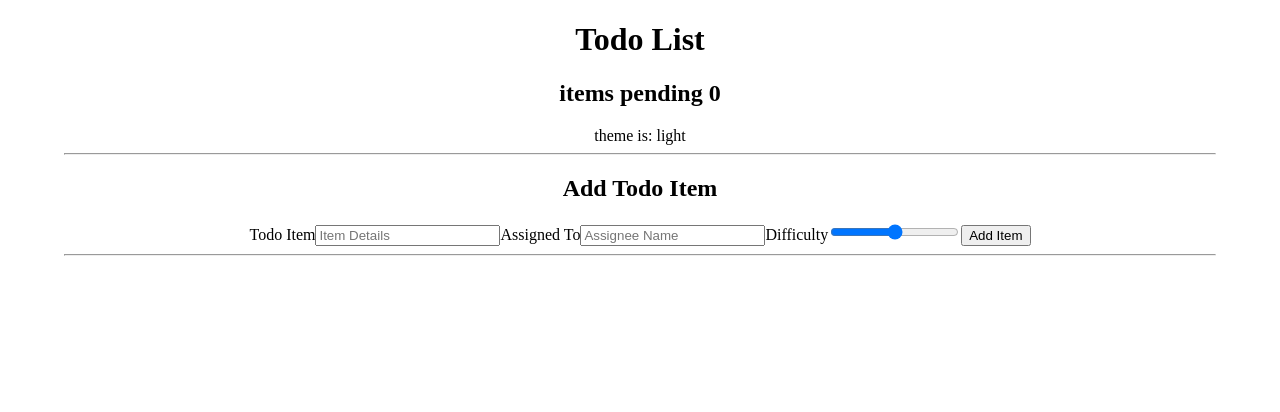
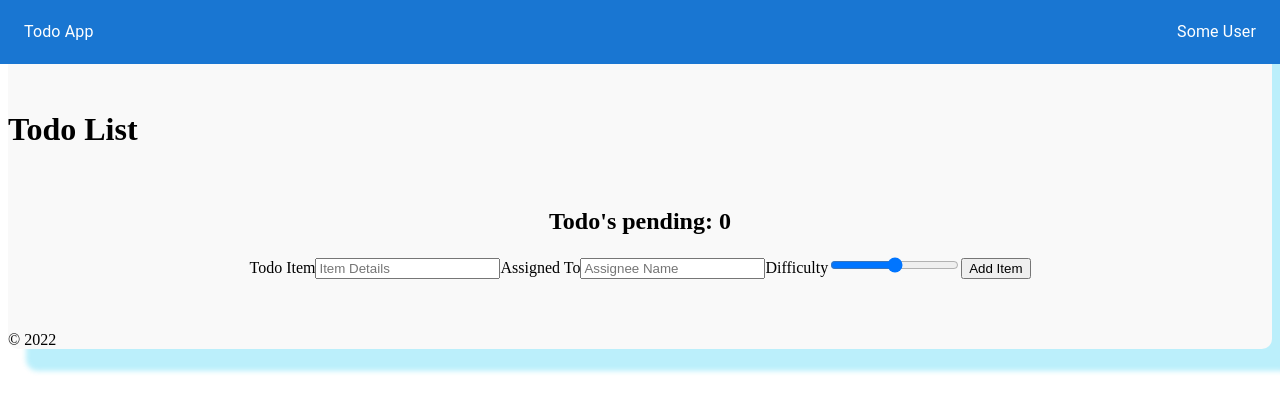
Before and after one commit to antoni909/todo-app, a React (Create React App) app: page / in a window 1280 px wide. Shown: the top 412 px of the page. Built offline with nearby package versions, Linux system fonts and the light colour scheme.

Commit message:
adds styling from material ui to entire app

```diff
--- a/src/App.jsx
+++ b/src/App.jsx
@@ -1,8 +1,14 @@
 import React, { useState } from 'react'
+import { SettingsContext } from './contexts/settings'
 import Container from '@mui/material/Container';
+import { createTheme, ThemeProvider } from '@material-ui/core'
+
+import Header from './components/Header'
 import Todo from './components/Todo'
+import Footer from './components/Footer'
+import Layout from './components/Layout'
 
-import { SettingsContext } from './contexts/settings'
+
 
 function App() {
 
@@ -16,17 +22,26 @@ function App() {
     theme: 'light'
   })
 
+  /*
+    for pages/components
+    <Grid container>
+      <Grid item xs={12} md={6} lg={4} >
+        <Paper> {note} </Paper>
+      </Grid>
+    </Grid>
+  */
   return (
+    <SettingsContext.Provider value={{settings, setSettings}} >
 
-    <SettingsContext.Provider value={{settings, setSettings}} >
-      <Container
-        maxWidth="lg"
-        align="center"
-      >
-        <Todo />
-      </Container>
+        <Layout>
+          <Header />
+            <Container maxWidth="lg"align="center">
+              <Todo />
+            </Container>
+          <Footer />
+        </Layout>
+
     </SettingsContext.Provider>
-
   );
 }
 
--- /dev/null
+++ b/src/components/Footer.jsx
@@ -0,0 +1,7 @@
+const Footer = () => (
+  <div className="footer">
+      <p> &copy; 2022 </p>
+  </div>
+)
+
+export default Footer;
--- /dev/null
+++ b/src/components/Header.jsx
@@ -0,0 +1,22 @@
+import React, { useContext } from 'react'
+import { SettingsContext } from '../contexts/settings';
+
+const Header = () => {
+  const {settings} = useContext(SettingsContext)
+
+  return(
+
+    <header>
+    <h1>
+      Todo List
+    </h1>
+    <h2>
+      {/* items pending {settings.incomplete} */}
+    </h2>
+  </header>
+
+  )
+
+}
+
+export default Header;
--- /dev/null
+++ b/src/components/Layout.jsx
@@ -0,0 +1,62 @@
+import {makeStyles} from '@material-ui/core'
+import AppBar from '@mui/material/AppBar';
+import Toolbar from '@mui/material/Toolbar';
+import Typography from '@material-ui/core/Typography'
+import { withThemeCreator } from '@material-ui/styles';
+
+// each obj is a 'class' that can be used
+const useStyles = makeStyles((theme)=> {
+  return {
+    page: {
+      background: '#f9f9f9',
+      width: '100%',
+      borderRadius: 10,
+      boxShadow: '20px 20px 5px 2px rgba(30, 203, 243, .3)',
+    },
+    button: {
+      fontSize: 15,
+      backgroundColor: 'pink',
+      '&:hover':{
+        backgroundColor: 'violet'
+      }
+    },
+    appbar: {
+      width: '100%',
+    },
+    toolbar: theme.mixins.toolbar,
+    logoName: {
+      flexGrow: 1,
+    }
+  }
+})
+
+const Layout = ({children}) => {
+
+  const classes = useStyles()
+
+  return (
+    <div>
+      <AppBar
+        className={classes.appbar}
+        elevation="0"
+      >
+        <Toolbar>
+          <Typography className={classes.logoName}>
+            Todo App
+          </Typography>
+          <Typography>
+            Some User
+          </Typography>
+        </Toolbar>
+      </AppBar>
+      <br />
+      <div className={classes.page}>
+        <div className={classes.toolbar}></div>
+        {children}
+      </div>
+
+    </div>
+  )
+}
+
+export default Layout;
--- a/src/components/List.jsx
+++ b/src/components/List.jsx
@@ -21,7 +21,6 @@ const List = () => {
 
   const startIdx = (settings.pageNumber - 1) * settings.maxDisplay
   const sliceList = settings.list.slice(startIdx, startIdx + settings.maxDisplay);
-
 
   return (
     <>
--- a/src/components/Pagination.jsx
+++ b/src/components/Pagination.jsx
@@ -1,11 +1,12 @@
 import React, { useContext } from 'react'
 import { SettingsContext } from '../contexts/settings';
+import Button from '@mui/material/Button';
 import Pagination from '@mui/material/Pagination';
-import Stack from '@mui/material/Stack';
 
 const Paginate = () => {
 
   const {settings, setSettings} = useContext(SettingsContext)
+
   const totalPages = Math.ceil(settings.list.length/settings.maxDisplay)
   const pages = [...Array(totalPages).keys()].map(num => num +1)
 
@@ -19,18 +20,30 @@ const Paginate = () => {
 
   return(
     <>
-
-      {/* <Stack spacing={2}>
-        <Pagination count={5} color='primary' />
-      </Stack> */}
-
+      {/* <div>
+        { pages?
+          pages.map((num,idx) => (
+            <Pagination
+              count={totalPages}
+              onClick={() => handleClick(num)}
+              shape="rounded"
+              variant="outlined"
+              color="primary"
+              >
+            </Pagination>
+          ))
+          : null
+        }
+      </div> */}
       <div>
         { pages?
           pages.map((num,idx) => (
-          <button
+            <Button
               key={idx}
               onClick={() => handleClick(num)}
-          >{num}</button>
+              >
+                {num}
+            </Button>
           ))
           : null
         }
--- a/src/components/Todo.jsx
+++ b/src/components/Todo.jsx
@@ -4,6 +4,7 @@ import { SettingsContext } from '../contexts/settings';
 import List from './List'
 import useForm from '../hooks/form'
 import Paginate from '../components/Pagination'
+
 import { v4 as uuidv4 } from 'uuid';
 
 const Todo = () => {
@@ -39,18 +40,9 @@ const Todo = () => {
 
   return (
     <>
-        <header>
-          <h1>
-            Todo List
-          </h1>
-          <h2>
-          items pending {settings.incomplete}
-          </h2>
-        </header>
-        <>theme is: {settings.theme}</>
-      <hr />
+      <br></br>
       <form onSubmit={handleSubmit}>
-        <h2>Add Todo Item</h2>
+        <h2>Todo's pending: {settings.incomplete}</h2>
 
         <label>
           <span>Todo Item</span>
@@ -77,6 +69,7 @@ const Todo = () => {
             name="difficulty"
             defaultValue={3}
             type="range"
+            step="1"
             min="1"
             max="5"
           />
@@ -85,8 +78,9 @@ const Todo = () => {
           <button type="submit">Add Item</button>
         </label>
       </form>
-      <hr />
+      <br></br>
       <List />
+      <br></br>
       <Paginate />
     </>
   )
```
Lines whose indentation alone changed are shown as unchanged.
